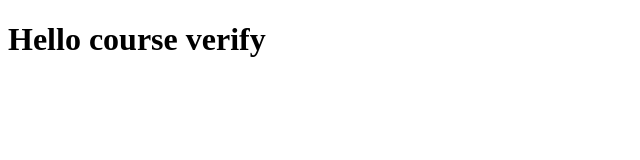
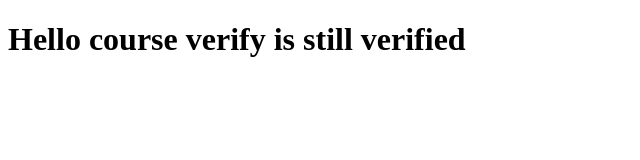
Before and after one commit to nimmalaramesh/Coursertest, a plain HTML site: page index.html in a window 1280 px wide. Shown: the whole page, without its empty margins (0-640 px from the left). Drawn offline with Linux system fonts and the light colour scheme.

Commit message:
next version change.

```diff
--- a/index.html
+++ b/index.html
@@ -5,6 +5,6 @@
     <title>hello course era</title>
   </head>
   <body>
-    <h1>Hello course verify </h1>
+    <h1>Hello course verify is still verified </h1>
   </body>
 </html>
```
